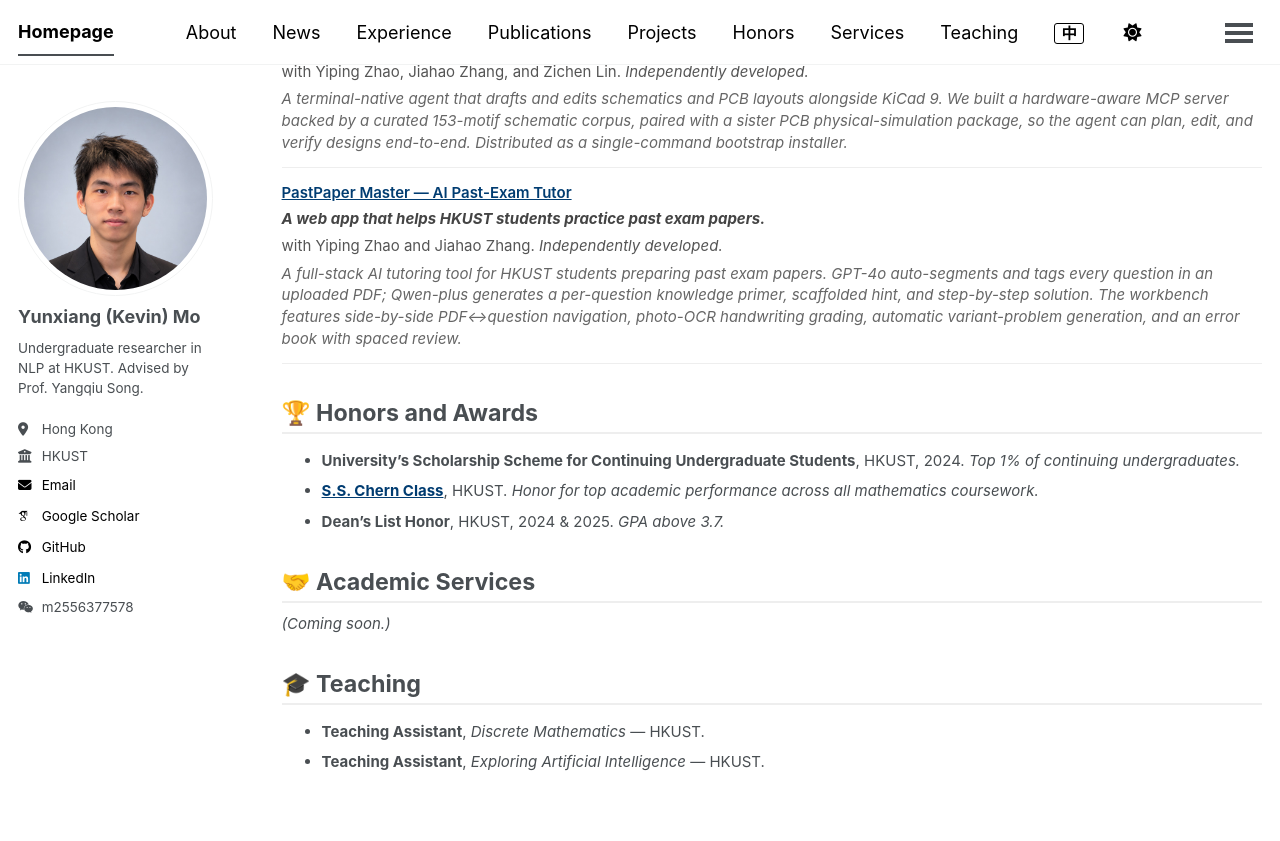
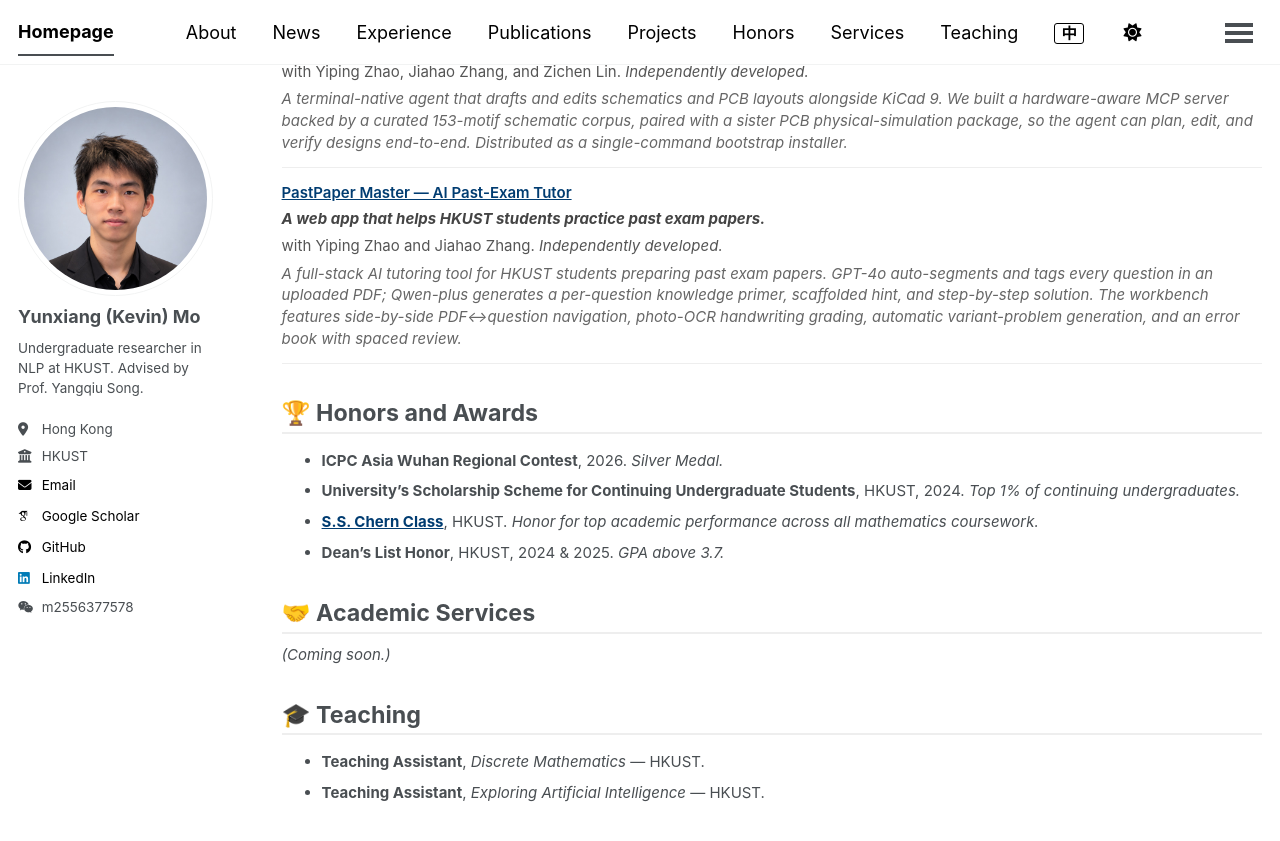
Before and after one commit to moyunxiang/moyunxiang.github.io, a Jekyll site: the page built from _pages/about.md, in a window 1280 px wide and 900 px high, scrolled down 2304 px. Shown: the top 841 px of the window. Built offline with Jekyll 4.4.1, drawn with Linux system fonts in a browser that asks for light colours; some web fonts are replaced; a script bundle is joined from its source files by our own code; library files that are not in the unit come from our copies.

Commit message:
Add ICPC Asia Wuhan Regional silver medal to honors and CVs

```diff
--- a/_pages/about.md
+++ b/_pages/about.md
@@ -160,6 +160,7 @@
 
 🏆 Honors and Awards
 ======
+- **ICPC Asia Wuhan Regional Contest**, 2026. *Silver Medal.*
 - **University's Scholarship Scheme for Continuing Undergraduate Students**, HKUST, 2024. *Top 1% of continuing undergraduates.*
 - **[S.S. Chern Class](https://www.math.hkust.edu.hk/ug/chern_class/)**, HKUST. *Honor for top academic performance across all mathematics coursework.*
 - **Dean's List Honor**, HKUST, 2024 & 2025. *GPA above 3.7.*
```
Also changed, not shown: _pages/about-zh.md (+1 -0 lines), 2 other files.
